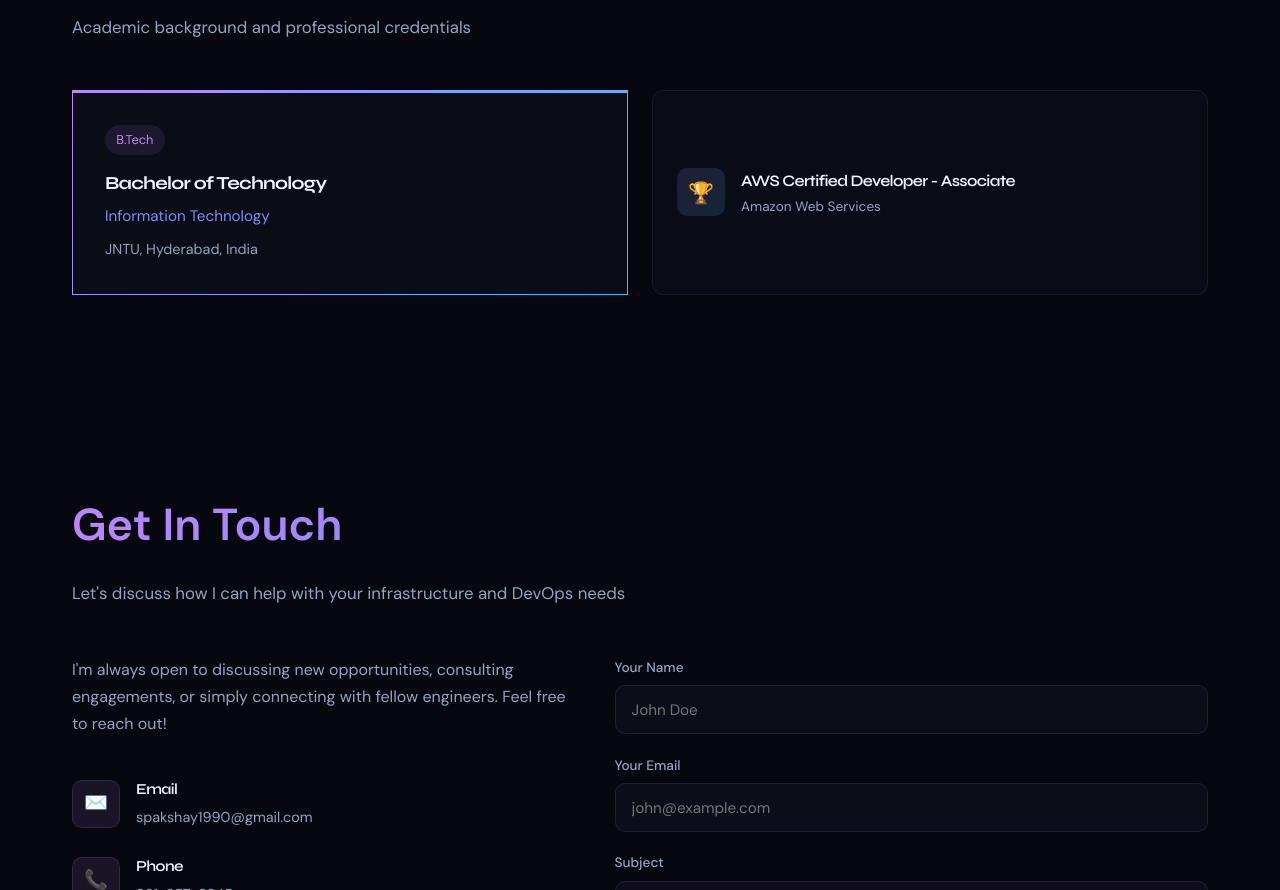
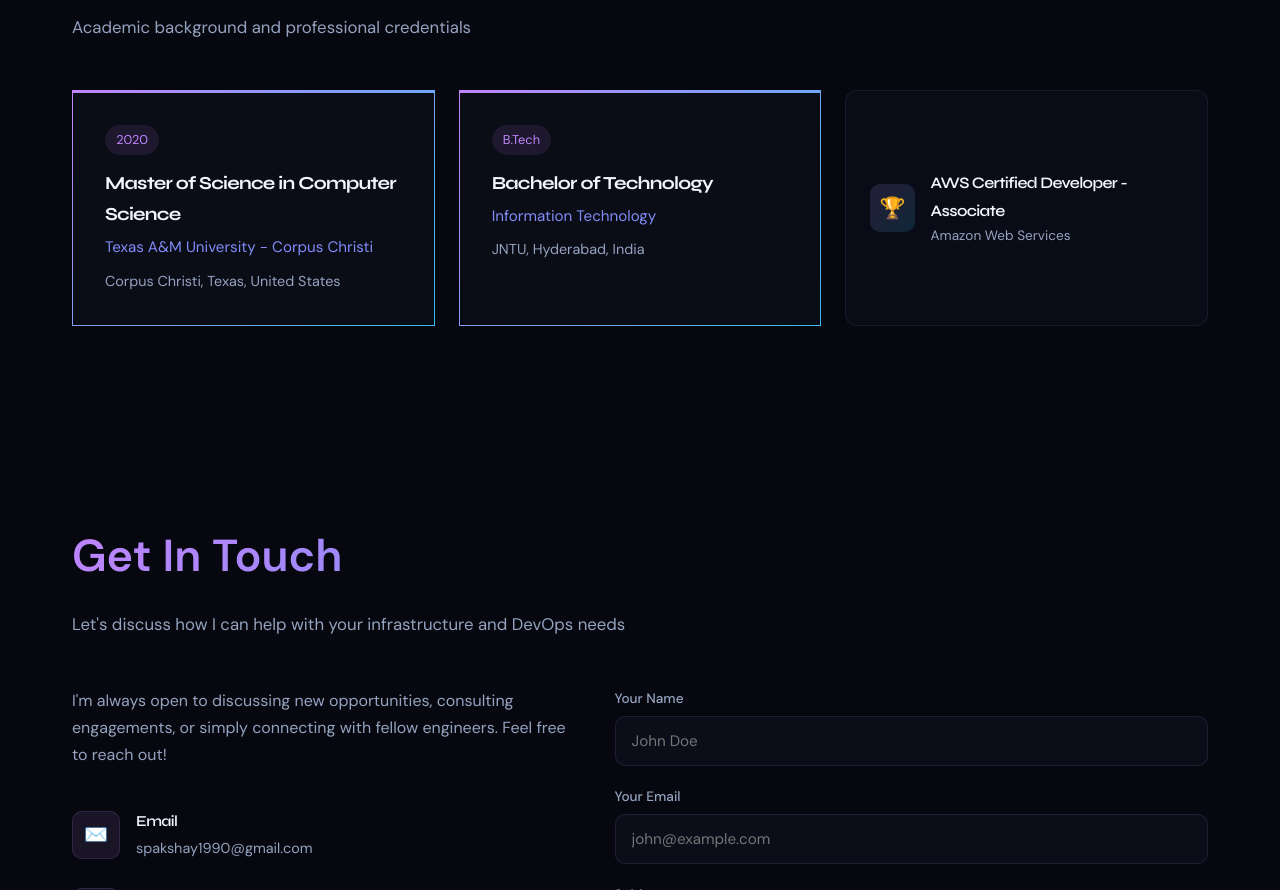
Before and after one commit to akshaypasham/akshaypasham.github.io, a plain HTML site: page index.html in a window 1280 px wide. Shown: the part 7254-8144 px from the top of the page. Drawn offline with Linux system fonts and the light colour scheme.

Commit message:
Add Master's degree (M.S. Computer Science, TAMUCC 2020) to education
Co-Authored-By: Claude Opus 4.6 <noreply@anthropic.com>

```diff
--- a/index.html
+++ b/index.html
@@ -1228,6 +1228,12 @@
 
             <div class="edu-grid">
                 <div class="edu-card reveal">
+                    <span class="edu-year">2020</span>
+                    <h3>Master of Science in Computer Science</h3>
+                    <div class="institution">Texas A&M University - Corpus Christi</div>
+                    <p>Corpus Christi, Texas, United States</p>
+                </div>
+                <div class="edu-card reveal" style="transition-delay: 0.1s;">
                     <span class="edu-year">B.Tech</span>
                     <h3>Bachelor of Technology</h3>
                     <div class="institution">Information Technology</div>
```
